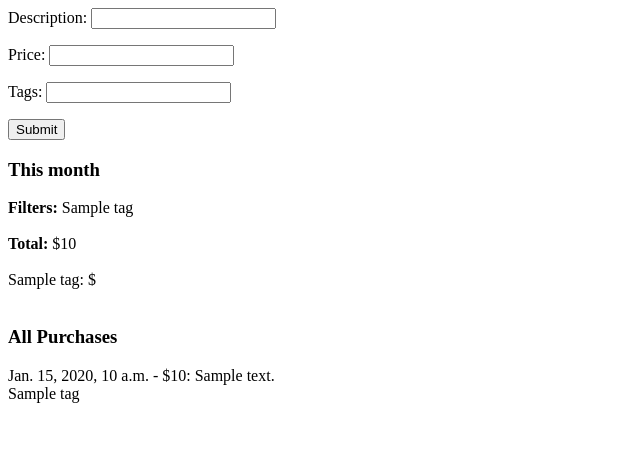
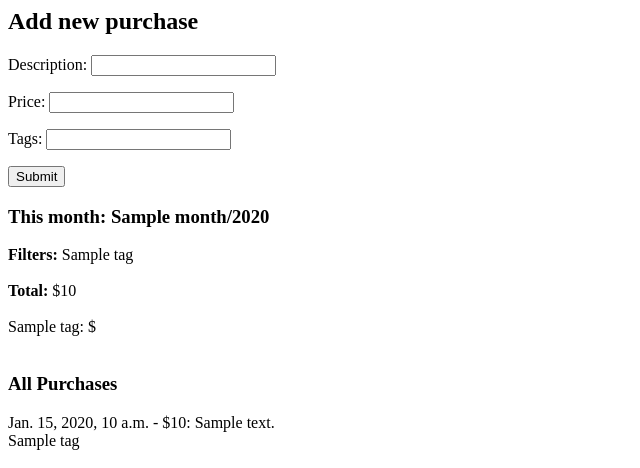
Before and after one commit to zgalant/budget, a Django app: template budget/purchases/templates/purchases.html in a window 1280 px wide. Shown: the top 468 px of the page, without its empty margins (0-640 px from the left). Run offline with Django 3.2, Linux system fonts and the light colour scheme; tables that the repository leaves empty hold one stand-in row (values such as "Sample post"); the template is opened without the code that fills it: values that come from a table or form of the project are taken from there, most other values are stand-ins (such as "Sample title", 1, 10 or a date in 2020).

Commit message:
filter purchases by month, year

```diff
--- a/budget/purchases/models.py
+++ b/budget/purchases/models.py
@@ -29,16 +29,32 @@ class Purchase(models.Model):
     tags = models.ManyToManyField(Tag, related_name='purchases')
 
     @staticmethod
-    def purchases_this_month(user):
+    def purchases(user, month=None, year=None):
+        """Return purchases for the given timeframe.
+
+        Returns one month's worth of purchases given the start date.
+
+        """
         now = datetime.datetime.now()
+        month = month if month is not None else now.month
+        year = year if year is not None else now.year
+        next_month = month + 1 if month != 12 else 1
+        next_year = year if month != 12 else year + 1
+
         month_start = datetime.datetime(
-            year=now.year,
-            month=now.month,
+            year=year,
+            month=month,
+            day=1
+        )
+        month_end = datetime.datetime(
+            year=next_year,
+            month=next_month,
             day=1
         )
         purchases = Purchase.objects.filter(
             user=user,
-            timestamp__gte=month_start
+            timestamp__gte=month_start,
+            timestamp__lt=month_end
         )
         return purchases
 
--- a/budget/purchases/templates/purchases.html
+++ b/budget/purchases/templates/purchases.html
@@ -1,10 +1,11 @@
+<h2>Add new purchase</h2>
 <form action="/purchases/add" method="post">
 	{% csrf_token %}
 	{{ form.as_p }}
 	<input type="submit" value="Submit" />
 </form>
 
-<h3>This month</h3>
+<h3>This month: {{month}}/{{year}}</h3>
 <div>
 	<b>Filters: </b>
 	{% for tag in filters %}
```
Also changed, not shown: budget/purchases/views.py (+17 -11 lines).
